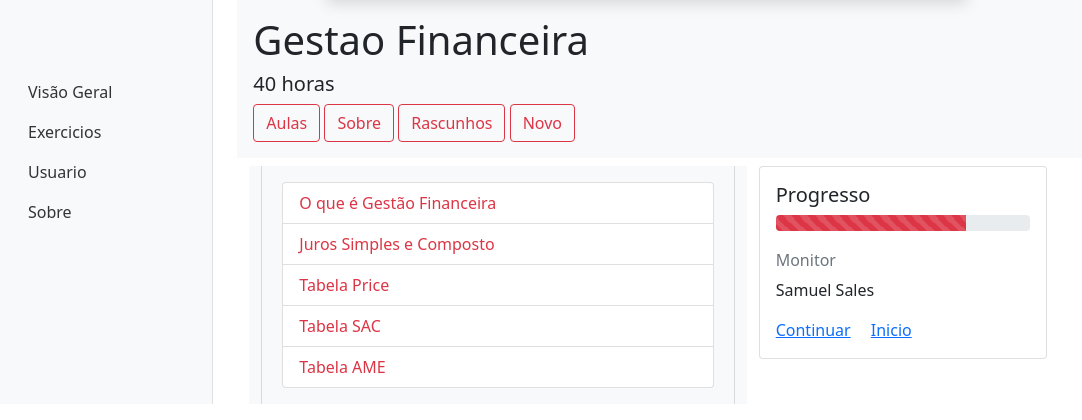
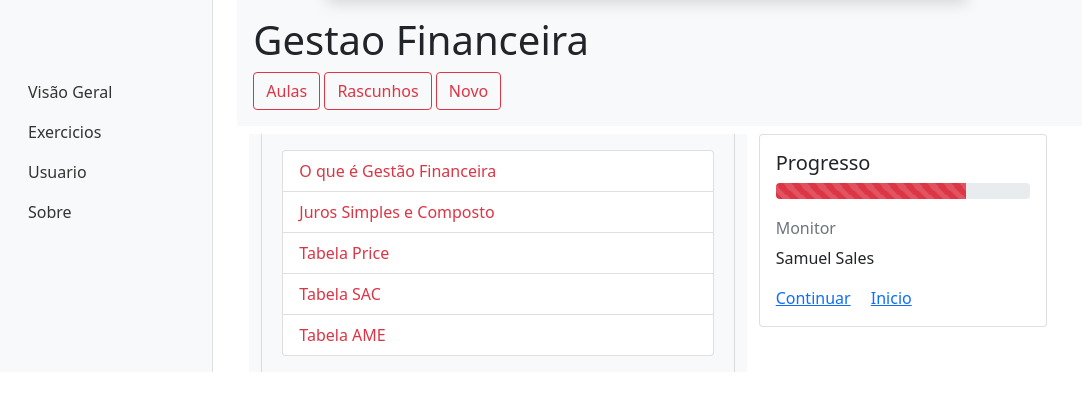
Before and after one commit to ErickLuzCavalcante/TccSoftwareMonitoriaFatec, a PHP site: page /materia.php in a window 1280 px wide. Shown: the part 49-469 px from the top of the page, without its empty margins (0-1082 px from the left). Run offline with PHP 8.4, Linux system fonts and the light colour scheme.

Commit message:
Atualizado a tela matéria

```diff
--- a/materia.php
+++ b/materia.php
@@ -42,14 +42,13 @@
     <!-- corpo -->
     <main class="col-md-9 ms-sm-auto col-lg-10 px-md-4">
         <div class="p-3 mb-2 bg-light text-dark"><h1>Gestao Financeira</h1>
-            <h5>40 horas</h5>
+
             <button type="button" class="btn btn-outline-danger">Aulas</button>
-            <button type="button" class="btn btn-outline-danger">Sobre  </button>
+             <!--<button type="button" class="btn btn-outline-danger">Sobre  </button>-->
             <!-- Campo do monitor de edição do conteudo  -->
             <button type="button" class="btn btn-outline-danger">Rascunhos    </button>
-            <button type="button" class="btn btn-outline-danger">Novo  </button>
+            <a href="editor.php" class="btn btn-outline-danger">Novo  </a>
             <!---------------------------------------------->
-
 
         </div>
         <!--   conteudo -->
```
